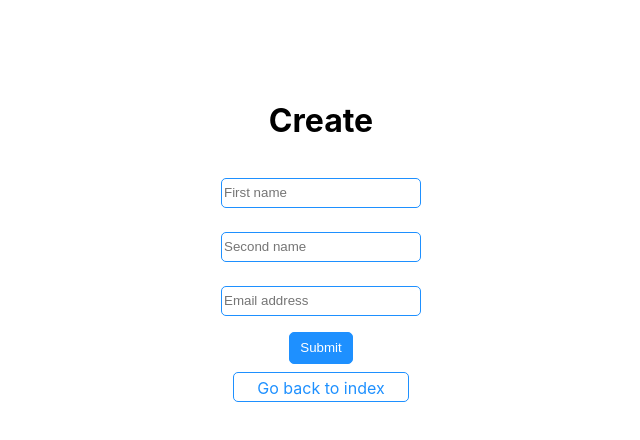
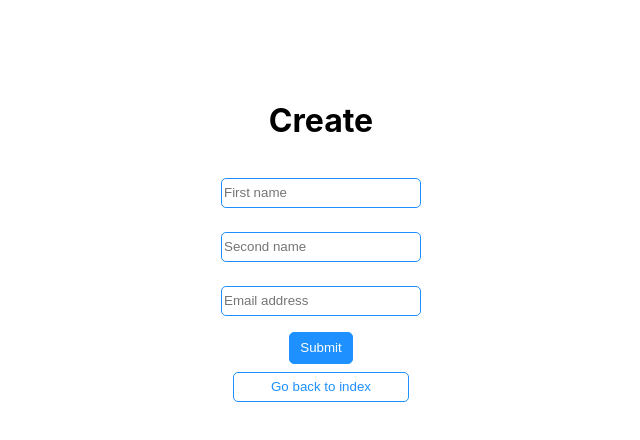
Before and after one commit to rishikesh-ff/user-profiles, a Next.js app: page /create in a window 1280 px wide. Shown: the top 440 px of the page, without its empty margins (319-959 px from the left). Built offline with nearby package versions, Linux system fonts and the light colour scheme.

Commit message:
Created a button with styled-components.

```diff
--- a/components/Button.js
+++ b/components/Button.js
@@ -1,13 +1,12 @@
 import Link from "next/link";
 import React, { Component } from "react";
-import styles from "../styles/Button.module.css";
-
+import StyledButton from "./styled/Button.styled";
 export default class Button extends Component {
   render() {
     return (
       <>
         <Link href={this.props.url}>
-          <a className={styles.button}>{this.props.text}</a>
+          <StyledButton>{this.props.text}</StyledButton>
         </Link>
       </>
     );
--- /dev/null
+++ b/components/styled/Button.styled.js
@@ -0,0 +1,20 @@
+import styled from "styled-components";
+
+const StyledButton = styled.button`
+  color: dodgerblue;
+  background-color: white;
+  border-radius: 5px;
+  height: 30px;
+  width: 11rem;
+  padding: 5px;
+  border: 1px solid dodgerblue;
+  text-align: center;
+  background-color: white;
+  border: 1px solid dodgerblue;
+  &:hover {
+    background: dodgerblue;
+    color: white;
+  }
+`;
+
+export default StyledButton;
--- a/package.json
+++ b/package.json
@@ -14,9 +14,11 @@
     "next": "11.1.2",
     "react": "17.0.2",
     "react-dom": "17.0.2",
+    "styled-components": "^5.3.1",
     "yup": "^0.32.9"
   },
   "devDependencies": {
+    "babel-plugin-styled-components": "^1.13.2",
     "eslint": "7.32.0",
     "eslint-config-next": "11.1.2"
   }
--- a/pages/create.js
+++ b/pages/create.js
@@ -24,6 +24,7 @@ export class Create extends Component {
         .email("Invalid email address")
         .required("Email cannot be empty."),
     });
+
     const renderError = (message) => (
       <p className={styles.validationError}>{message}</p>
     );
--- a/styles/UserItem.module.css
+++ b/styles/UserItem.module.css
@@ -7,7 +7,7 @@
   border: 1px solid #eaeaea;
   border-radius: 10px;
   transition: color 0.15s ease, border-color 0.15s ease;
-  width: auto;
+  width: 10rem;
 }
 
 .card:hover,
```
Also changed, not shown: 1 other file (tests, documents, lock files or other folders).
